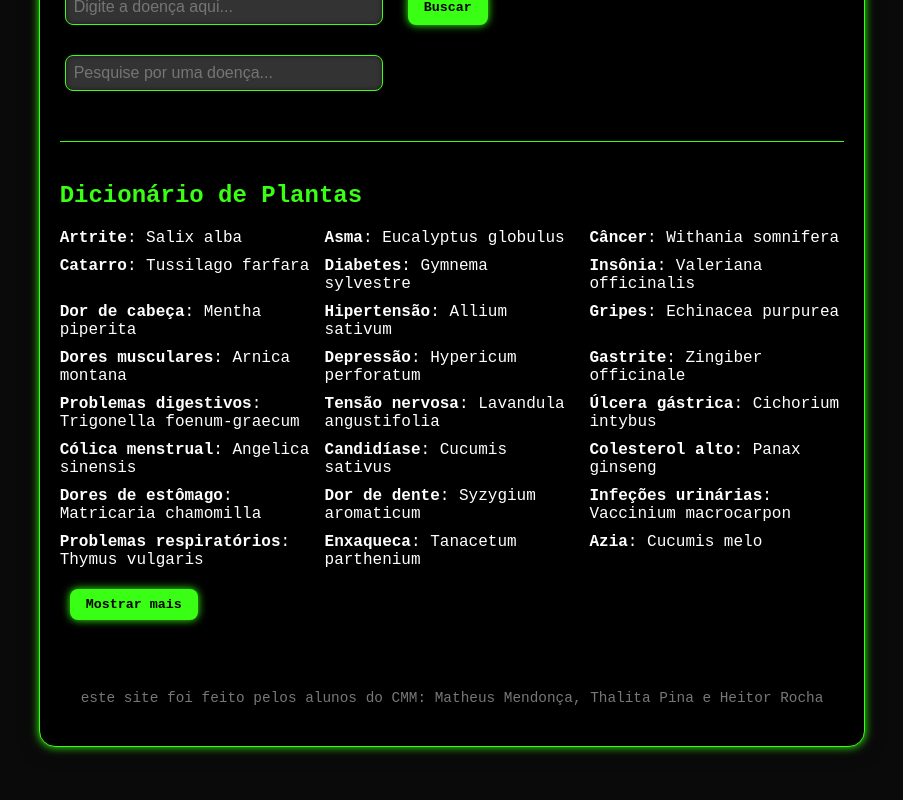
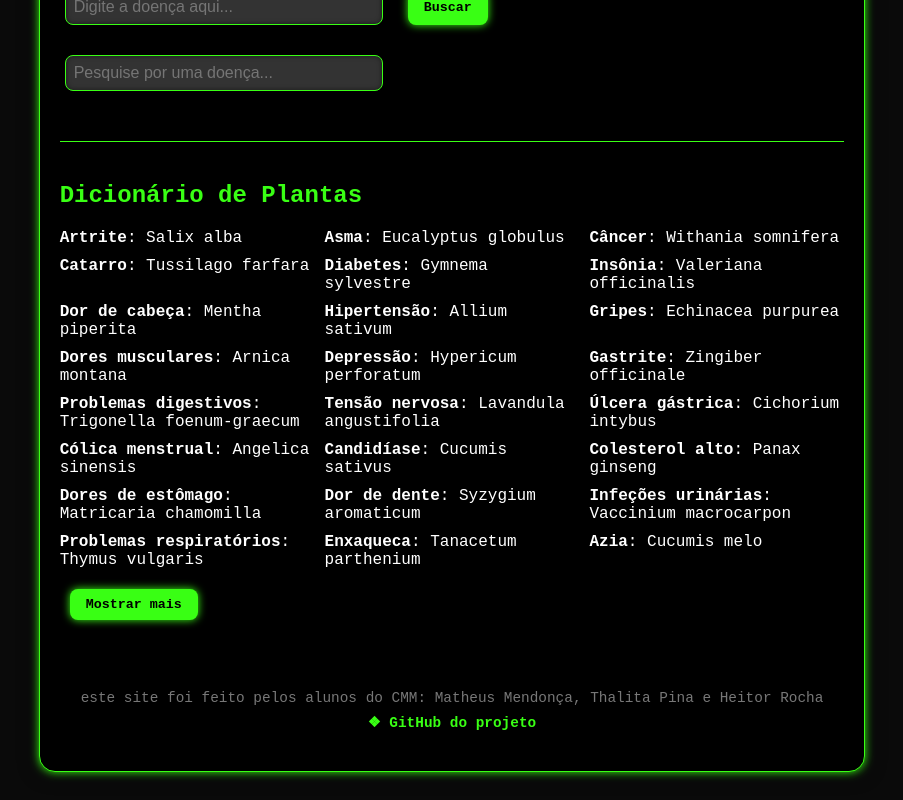
Before and after one commit to Str44ng33/PlantaFix, a React (Create React App) app: page / in a window 1280 px wide. Shown: the part 265-1065 px from the top of the page, without its empty margins (209-1112 px from the left). Before the commit the page ends 1040 px from the top, so only its background shows below. Built offline with nearby package versions, Linux system fonts and the light colour scheme; a web font is replaced by a local one.

Commit message:
mais creditos kkkkk

```diff
--- a/src/App.js
+++ b/src/App.js
@@ -272,7 +272,6 @@
           </button>
         )}
       </div>
-
 {/* Footer */}
 <footer
   style={{
@@ -284,7 +283,17 @@
   }}
 >
   este site foi feito pelos alunos do CMM: Matheus Mendonça, Thalita Pina e Heitor Rocha
+  <br />
+  <a
+    href="https://github.com/Str44ng33/PlantaFix"
+    target="_blank"
+    rel="noopener noreferrer"
+    style={{ color: '#39FF14', textDecoration: 'none', marginTop: 8, display: 'inline-block' }}
+  >
+    ❖ GitHub do projeto
+  </a>
 </footer>
+
     </div>
   );
 }
```
Lines whose indentation alone changed are shown as unchanged.
